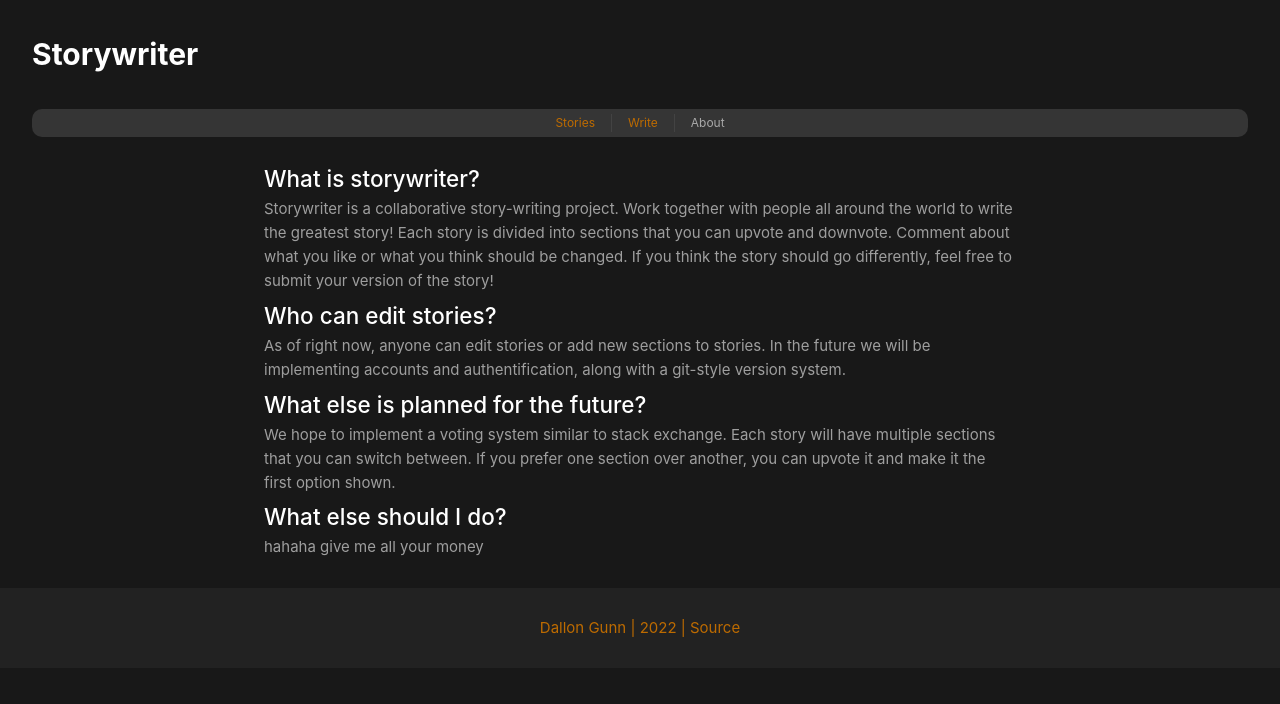
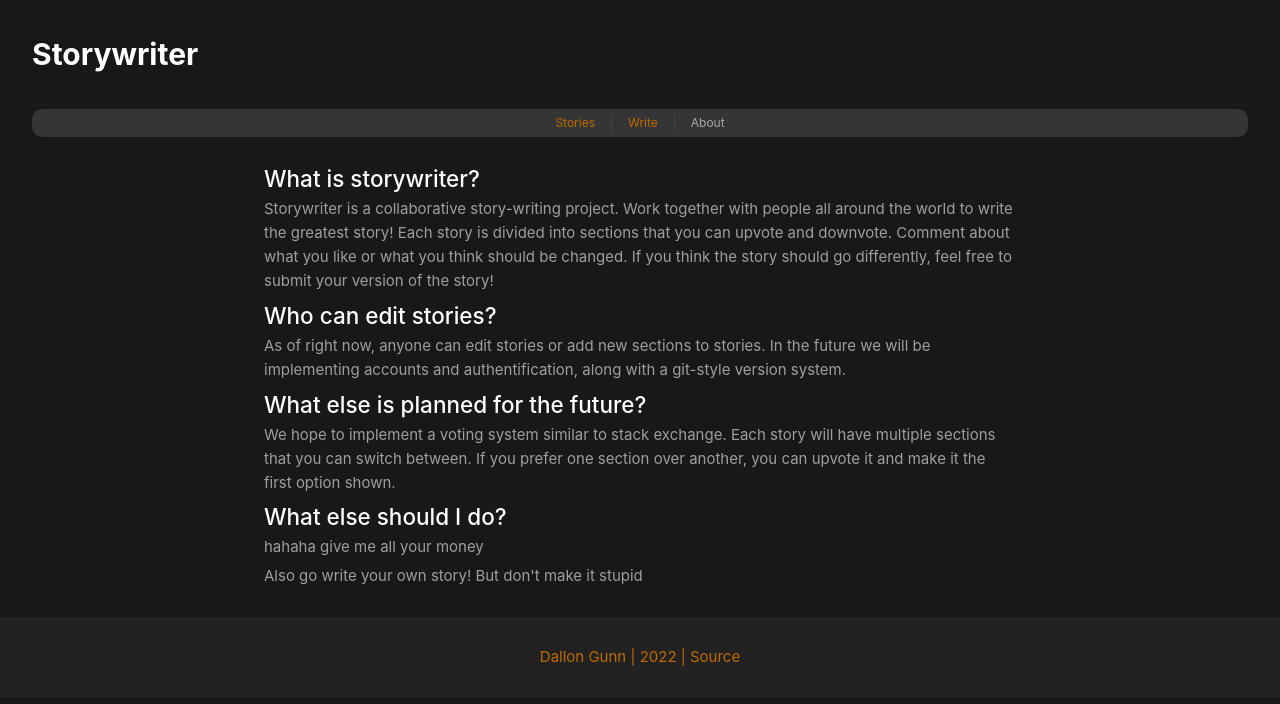
Before and after one commit to dlgunn/new-creative-project, a Vue app in the folder front-end/: page /about in a window 1280 px wide. Shown: the top 704 px of the page. Built offline with nearby package versions, Linux system fonts and the light colour scheme; no server answers.

Commit message:
"fixed about"

```diff
--- a/front-end/src/views/AboutView.vue
+++ b/front-end/src/views/AboutView.vue
@@ -23,6 +23,7 @@
     </p>
     <h2>What else should I do?</h2>
     <p>hahaha give me all your money</p>
+    <p>Also go write your own story! But don't make it stupid</p>
   </div>
 </template>
 
```
